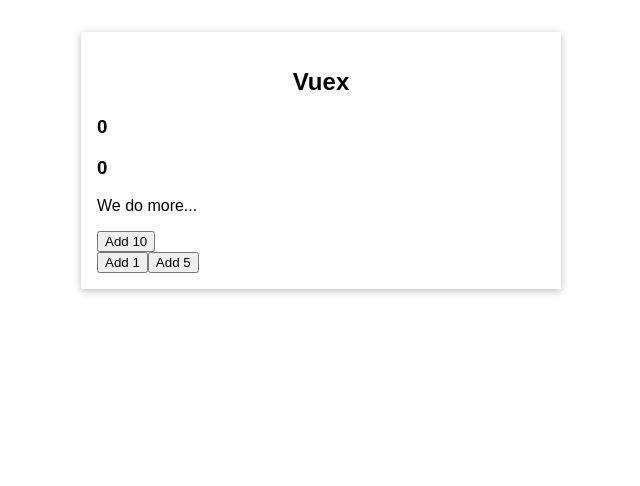
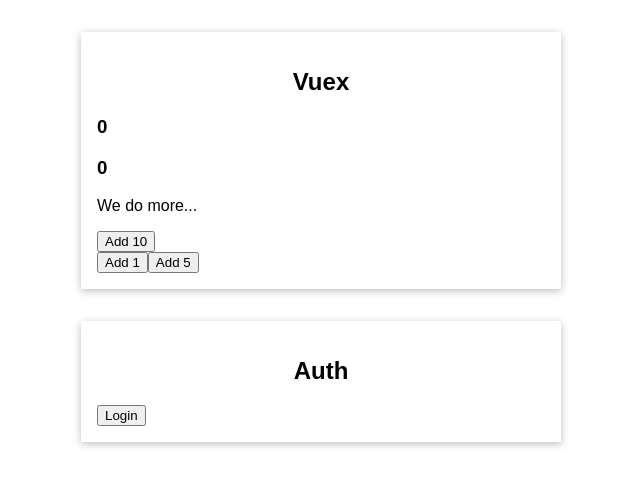
Before and after one commit to Gagandeep39/vue-vuex, a Vue app: page / in a window 1280 px wide. Shown: the top 486 px of the page, without its empty margins (319-959 px from the left). Built offline with nearby package versions, Linux system fonts and the light colour scheme.

Commit message:
Aded login, logout using vuex

```diff
--- a/src/App.vue
+++ b/src/App.vue
@@ -4,6 +4,10 @@
     <favourite-value />
     <button @click="increment">Add 10</button> <br />
     <change-counter></change-counter>
+  </base-container>
+  <!--  -->
+  <base-container title="Auth">
+    <user-auth />
   </base-container>
 </template>
 
@@ -12,6 +16,7 @@ import BaseContainer from './components/BaseContainer.vue';
 import ChangeCounter from './components/ChangeCounter.vue';
 import FavouriteValue from './components/FavouriteValue.vue';
 import TheCounter from './components/TheCounter.vue';
+import UserAuth from './components/UserAuth.vue';
 
 export default {
   components: {
@@ -19,6 +24,7 @@ export default {
     TheCounter,
     ChangeCounter,
     FavouriteValue,
+    UserAuth,
   },
   methods: {
     increment() {
--- /dev/null
+++ b/src/components/UserAuth.vue
@@ -0,0 +1,16 @@
+<template>
+  <button v-if="!userIsAuthenticated" @click="login">Login</button>
+  <button v-else @click="logout">Logout</button>
+</template>
+<script>
+import { mapActions, mapGetters } from 'vuex';
+export default {
+  computed: {
+    ...mapGetters(['userIsAuthenticated']),
+  },
+  methods: {
+    ...mapActions(['login', 'logout']),
+  },
+};
+</script>
+<style lang=""></style>
--- a/src/main.js
+++ b/src/main.js
@@ -7,6 +7,7 @@ const store = createStore({
   state() {
     return {
       counter: 0,
+      isLoggedIn: false,
     };
   },
   mutations: {
@@ -16,6 +17,10 @@ const store = createStore({
     incrementBy(state, payload) {
       state.counter = state.counter + payload.value;
     },
+    // Auth related
+    setAuth(state, payload) {
+      state.isLoggedIn = payload.isAuth;
+    },
   },
   getters: {
     finalValue(state, getter) {
@@ -24,6 +29,10 @@ const store = createStore({
       console.log(getter);
       console.log(state);
       return state.counter;
+    },
+    // Auth
+    userIsAuthenticated(state) {
+      return state.isLoggedIn;
     },
   },
   actions: {
@@ -41,6 +50,14 @@ const store = createStore({
         context.commit('incrementBy', payload);
       }, 1000);
     },
+
+    // Auth related actions
+    login(context) {
+      context.commit('setAuth', { isAuth: true });
+    },
+    logout(context) {
+      context.commit('setAuth', { isAuth: false });
+    },
   },
 });
 
```
